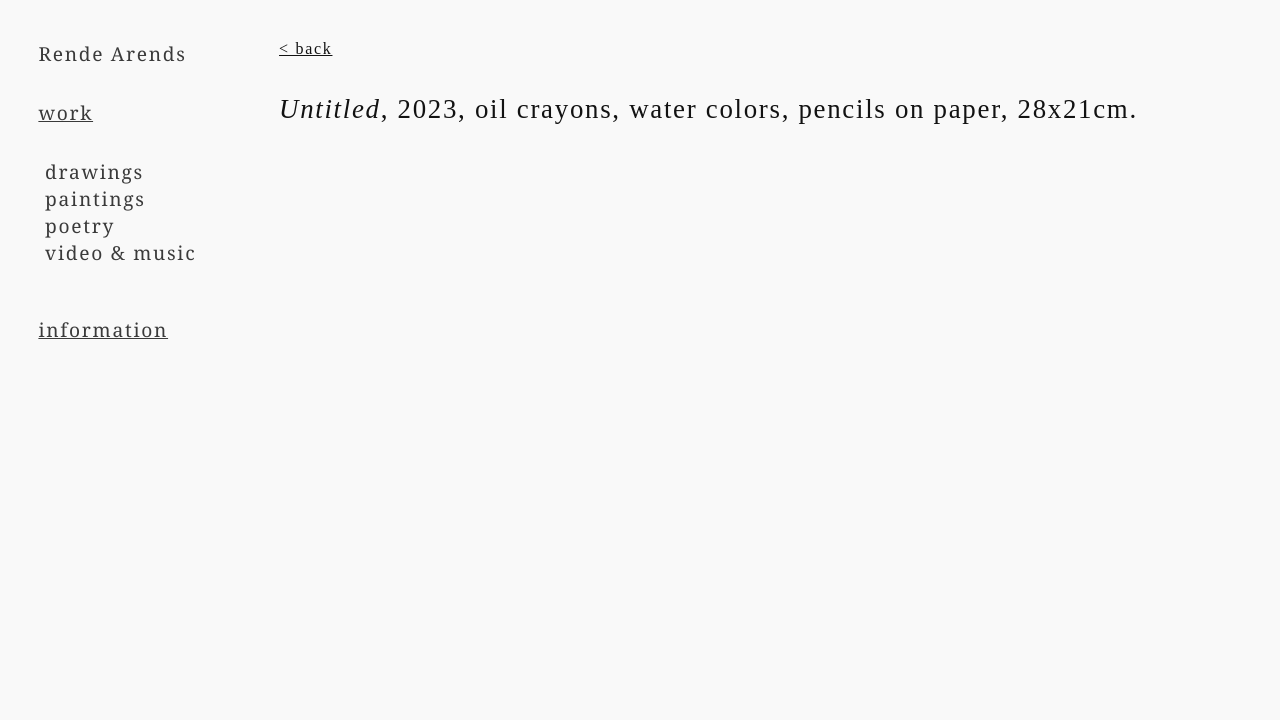
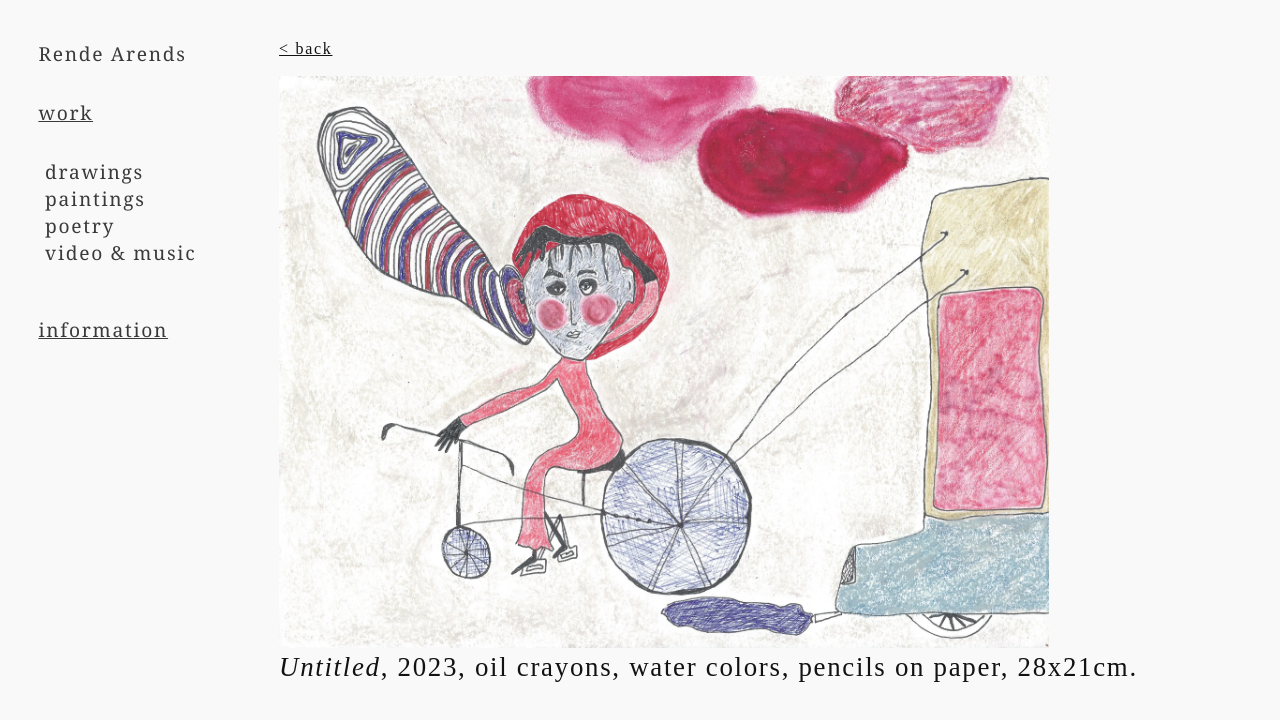
Before and after one commit to pierwoudstra/rende, a plain HTML site: page dr/dr2.html in a window 1280 px wide. Drawn offline with Linux system fonts and the light colour scheme.

Commit message:
Update dr2.html

```diff
--- a/dr/dr2.html
+++ b/dr/dr2.html
@@ -41,7 +41,7 @@
         <div class="main">
             <a href="../drawings.html">< back</a>
             <br><br>
-            <img src="../assets/drawings/Untitled, 2023, oil crayons, water colors, pencils on paper, 28x21cm..webp" alt="">
+            <img src="../assets/drawings/Untitled, 2023, oil crayons, water colors, pencils on paper, 28x21cm.webp" alt="">
             <p><em>Untitled</em>, 2023, oil crayons, water colors, pencils on paper, 28x21cm.</p>
             <br><br>
         </div>
```
